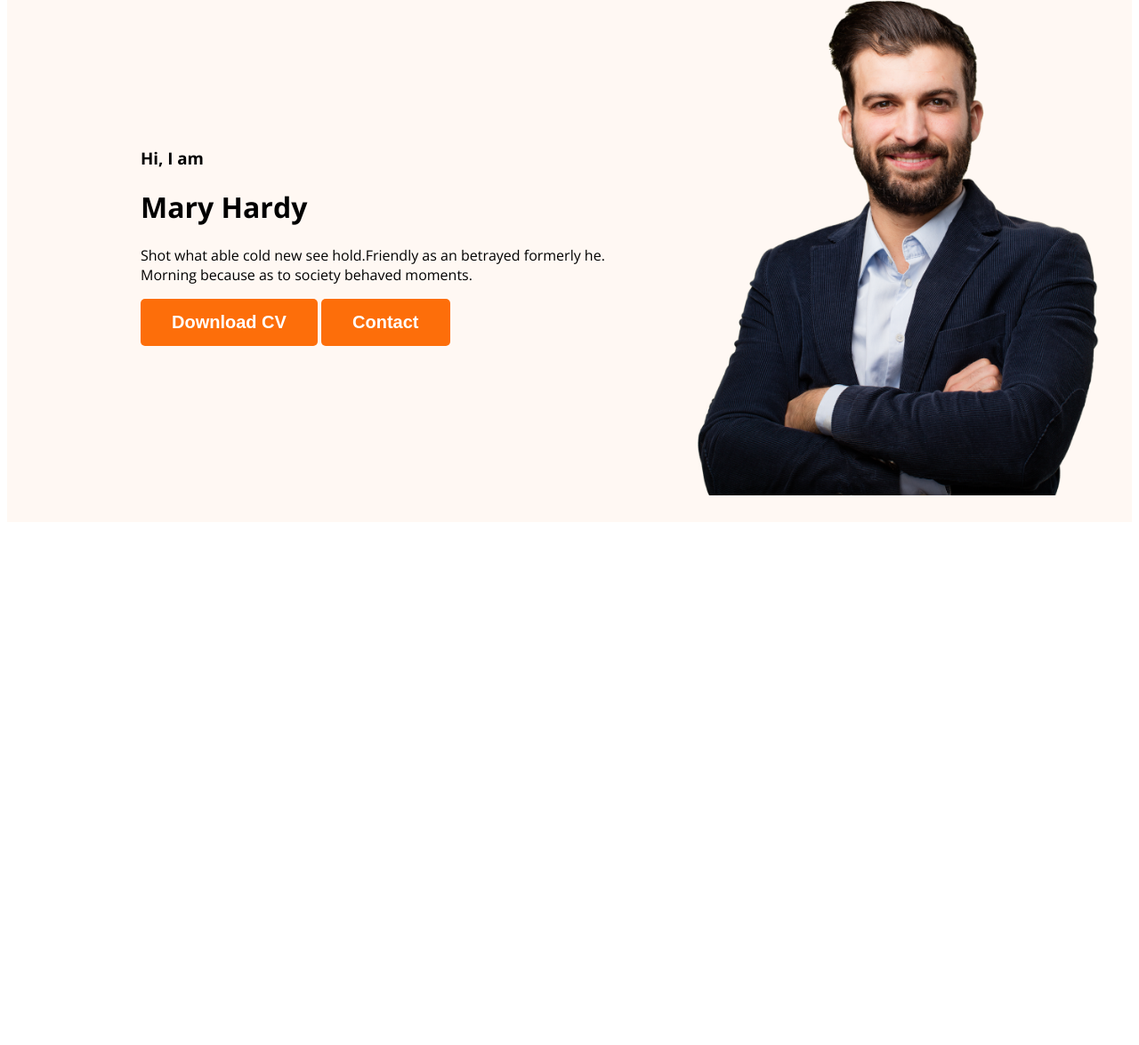
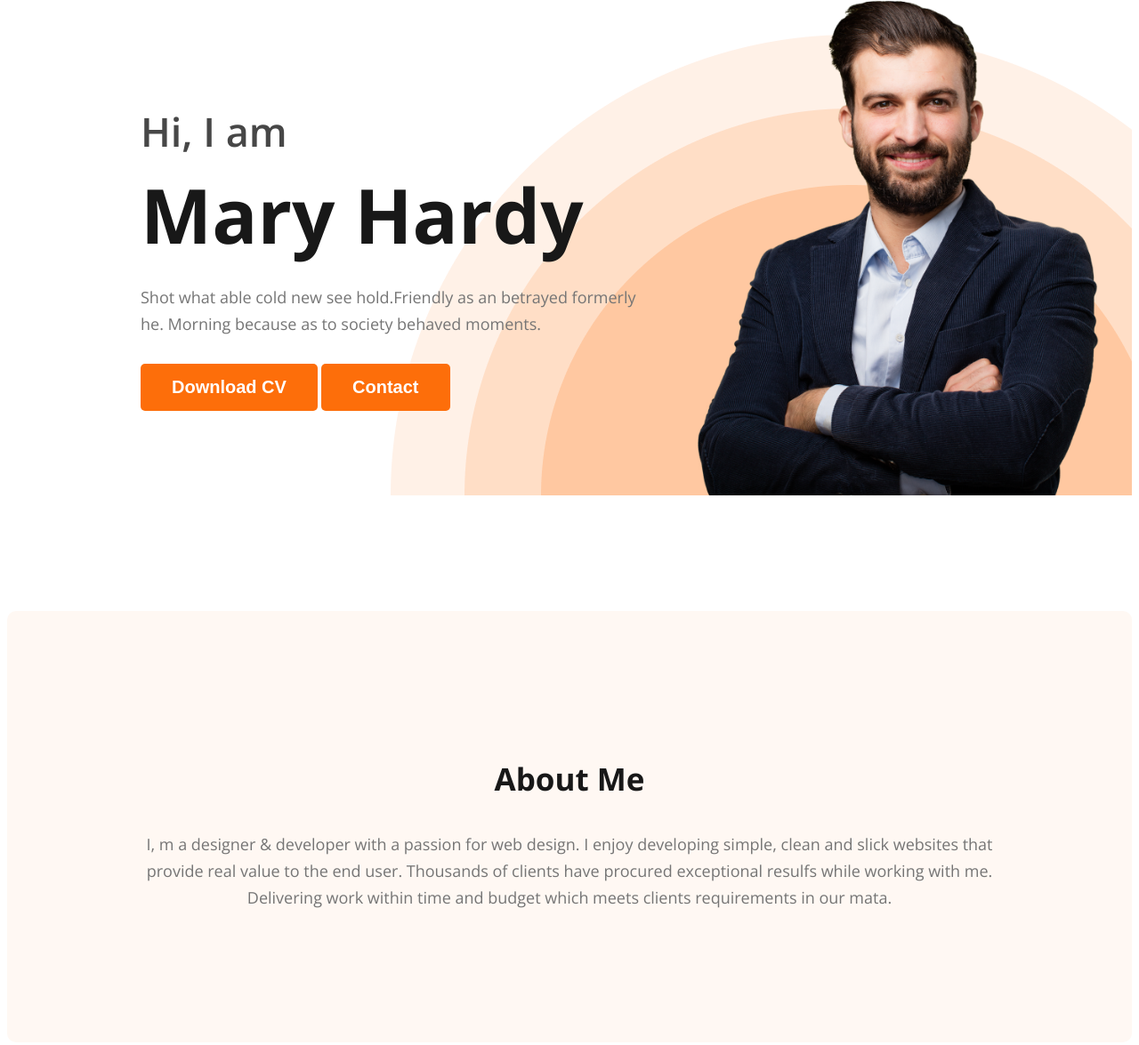
Before and after one commit to sifat2626/Developer-Portfolio, a plain HTML site: page index.html in a window 1280 px wide. Shown: the part 211-1386 px from the top of the page at 89% size. Before the commit the page ends 806 px from the top, so only its background shows below. Drawn offline with nearby package versions, Linux system fonts and the light colour scheme.

Commit message:
about section created

```diff
--- a/index.html
+++ b/index.html
@@ -6,7 +6,7 @@
     <link rel="preconnect" href="https://fonts.googleapis.com" />
     <link rel="preconnect" href="https://fonts.gstatic.com" crossorigin />
     <link
-      href="https://fonts.googleapis.com/css2?family=Open+Sans:wght@400;700;800&display=swap"
+      href="https://fonts.googleapis.com/css2?family=Open+Sans:wght@400;600;700;800&display=swap"
       rel="stylesheet"
     />
     <link rel="stylesheet" href="styles/style.css" />
@@ -39,7 +39,18 @@
       </div>
     </header>
 
-    <main></main>
+    <main>
+      <section class="section-about">
+        <h3 class="section-title">About Me</h3>
+        <p class="section-description">
+          I, m a designer & developer with a passion for web design. I enjoy
+          developing simple, clean and slick websites that provide real value to
+          the end user. Thousands of clients have procured exceptional resulfs
+          while working with me. Delivering work within time and budget which
+          meets clients requirements in our mata.
+        </p>
+      </section>
+    </main>
 
     <footer></footer>
   </body>
--- a/styles/style.css
+++ b/styles/style.css
@@ -15,6 +15,21 @@ body {
   font-weight: 700;
   padding: 15px 35px;
   color: #fff;
+}
+
+.section-title {
+  color: #181818;
+  text-align: center;
+  font-size: 35px;
+  font-weight: 700;
+}
+
+.section-description {
+  color: #757575;
+  text-align: center;
+  font-size: 18px;
+  font-weight: 400;
+  line-height: 30px; /* 166.667% */
 }
 
 /* Nav related Styles */
@@ -50,14 +65,54 @@ nav a {
 /* header related styles */
 .header {
   background-color: #fff8f3;
+  background: url("../images/header_bg.png");
+  background-repeat: no-repeat;
+  background-position: bottom right;
 }
 
 .banner {
-  padding: 30px 30px 30px 150px;
+  padding: 30px 30px 0px 150px;
   display: flex;
   align-items: center;
+  justify-content: space-between;
+}
+
+.banner-content {
+  max-width: 585px;
 }
 
 .banner img {
   width: 500px;
 }
+
+.banner-greeting {
+  color: #474747;
+  font-size: 45px;
+  font-weight: 600;
+  margin-bottom: 0;
+}
+
+.banner-title {
+  color: #181818;
+  font-size: 85px;
+  font-weight: 700;
+  margin-top: 5px;
+  margin-bottom: 20px;
+}
+
+.banner-text {
+  color: #757575;
+  font-size: 18px;
+  line-height: 30px;
+  margin-bottom: 30px;
+}
+
+/* main section styles */
+
+/* about section styles */
+.section-about {
+  padding: 130px;
+  border-radius: 10px;
+  background: #fff8f3;
+  margin: 130px 0;
+}
```
